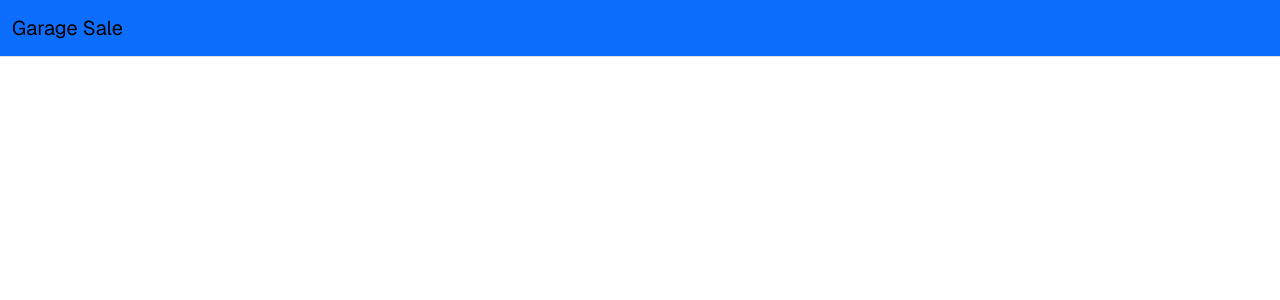
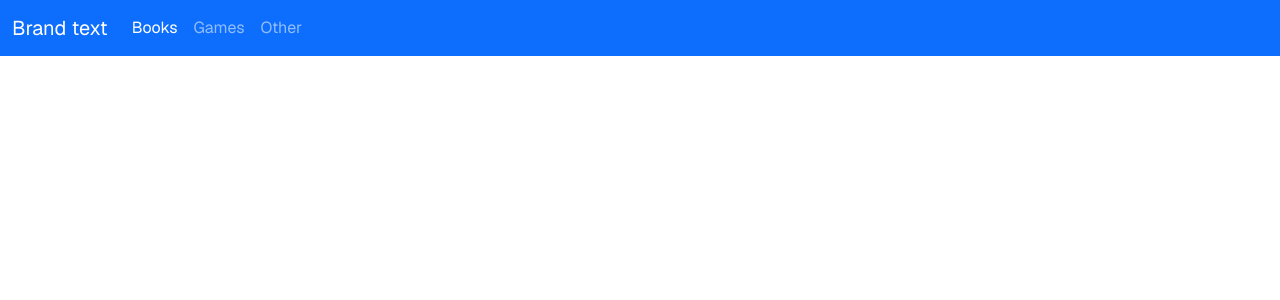
Before and after one commit to liveweird/garage-web, a Next.js app: page / in a window 1280 px wide. Shown: the top 300 px of the page. Built offline with nearby package versions, Linux system fonts and the light colour scheme.

Commit message:
Removing react-bootstrap actually made things easier

```diff
--- a/app/components/TopMenu.tsx
+++ b/app/components/TopMenu.tsx
@@ -1,18 +1,38 @@
-import Navbar from "react-bootstrap/Navbar";
-import Container from "react-bootstrap/Container";
+const getCategories = () => [
+  { id: "books", name: "Books", isDefault: true },
+  { id: "games", name: "Games" },
+  { id: "other",name: "Other" }
+];
+
+const getCatalog = () => [
+  { id: "1", categoryId: "books", name: "Book #1", description: "Description of Book #1", images: ["image11.jpg", "image12.jpg", "image13.jpg"] },
+  { id: "2", categoryId: "books", name: "Book #2", description: "Description of Book #2", images: ["image21.jpg", "image22.jpg", "image23.jpg"] },
+  { id: "3", categoryId: "books", name: "Book #3", description: "Description of Book #3", images: ["image31.jpg", "image32.jpg", "image33.jpg"] },
+  { id: "4", categoryId: "games", name: "Game #1", description: "Description of Game #1", images: ["image41.jpg", "image42.jpg", "image43.jpg"] },
+  { id: "5", categoryId: "others", name: "Other #1", description: "Description of Other #1", images: ["image51.jpg", "image52.jpg", "image53.jpg"] },
+]
 
 export default function TopMenu() {
   return (
     <>
-        {/* <Navbar bg="primary" fixed="top" data-bs-theme="dark">
-        <Container fluid>
-          <Navbar.Brand href="#">Garage Sale</Navbar.Brand>
-        </Container>
-      </Navbar> */}
-      <br/>
-      <nav className="navbar bg-primary border-bottom border-body fixed-top">
+      <nav className="navbar fixed-top bg-primary navbar-expand-lg" data-bs-theme="dark">
         <div className="container-fluid">
-          <a className="navbar-brand" href="#">Garage Sale</a>
+          <a className="navbar-brand" href="#">Brand text</a>
+          <div className="collapse navbar-collapse" id="navbarSupportedContent">
+            <ul className="navbar-nav me-auto mb-2 mb-lg-0">
+              {getCategories().map((item, index) => (
+                <li key={index} className="nav-item">
+                  <a
+                    className={`nav-link ${item.isDefault ? 'active' : ''}`}
+                    aria-current={item.isDefault ? 'page' : undefined}
+                    href={item.id}
+                  >
+                    {item.name}
+                  </a>
+                </li>
+              ))}
+            </ul>
+          </div>
         </div>
       </nav>
     </>
--- a/app/page.tsx
+++ b/app/page.tsx
@@ -6,6 +6,7 @@ export default function Home() {
     <div className={styles.page}>
       <main className={styles.main}>
         <TopMenu />
+
       </main>
       <footer className={styles.footer}>
       </footer>
--- a/package.json
+++ b/package.json
@@ -12,7 +12,6 @@
     "bootstrap": "^5.3.3",
     "next": "15.2.4",
     "react": "^19.0.0",
-    "react-bootstrap": "^2.10.9",
     "react-dom": "^19.0.0"
   },
   "devDependencies": {
```
Also changed, not shown: 1 other file (tests, documents, lock files or other folders).
